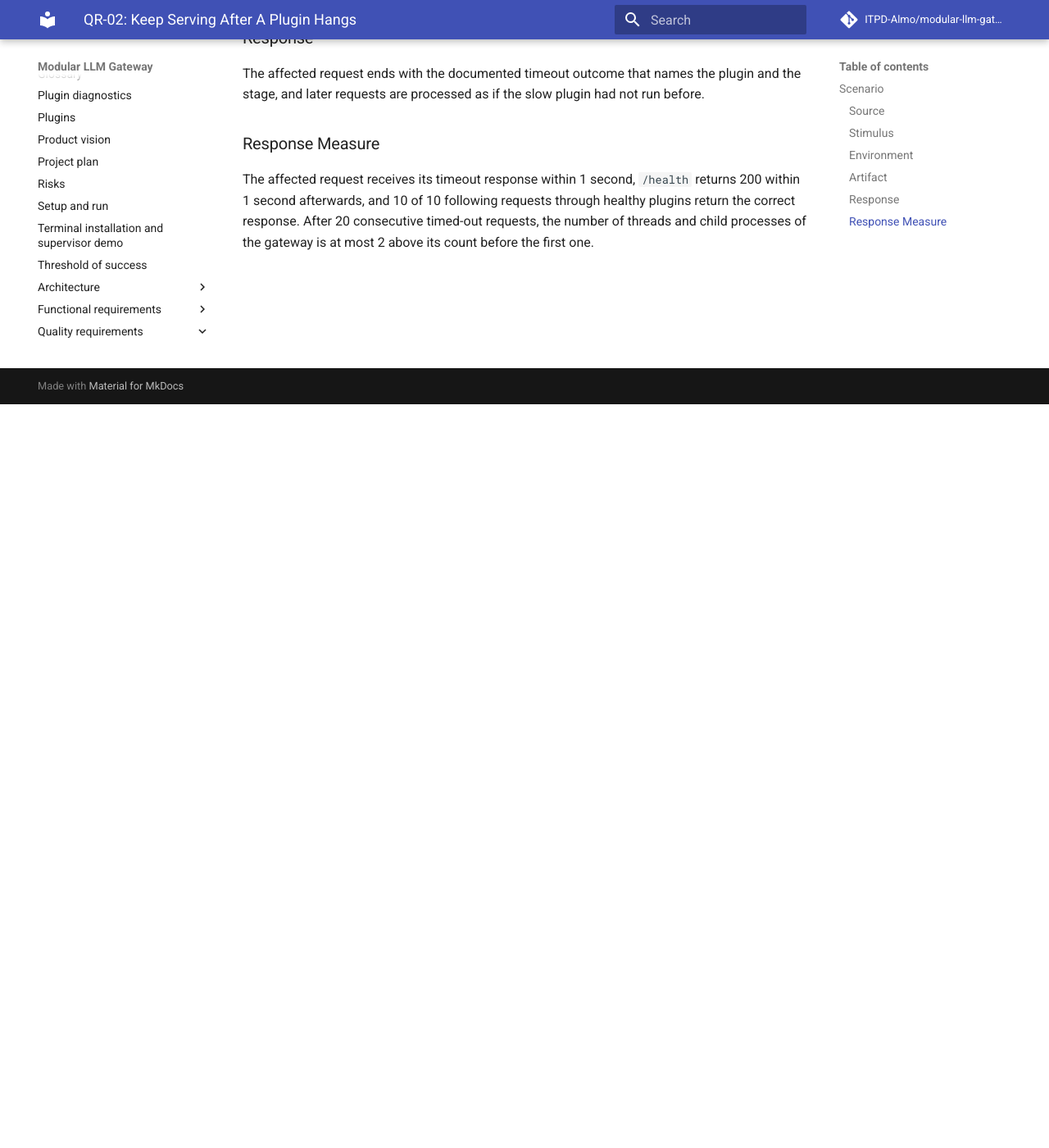
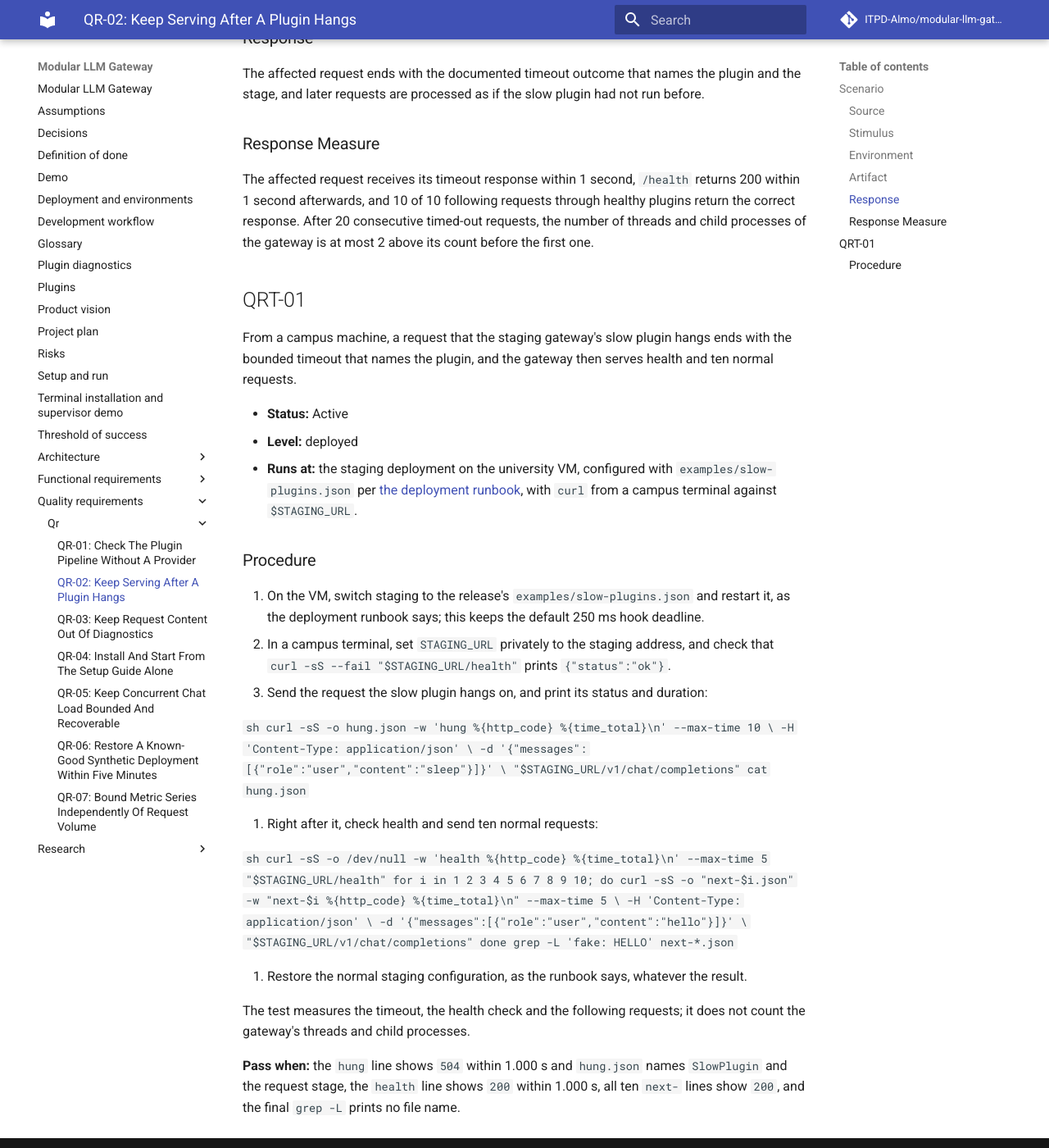
Before and after one commit to ITPD-Almo/modular-llm-gateway, an MkDocs documentation site: the page built from docs/quality-requirements/qr/QR-02.md, in a window 1280 px wide and 1400 px high, scrolled down 907 px. Shown: the whole window at 82% size. Built offline with MkDocs 1.6.1 and Material for MkDocs 9.7.7, drawn with Linux system fonts in a browser that asks for light colours; comment, search, counter and statistics services are not loaded.

Commit message:
Add QRT-01 to QR-01 and QR-02 and name the CI checks in the DoD

````diff
--- a/docs/quality-requirements/qr/QR-02.md
+++ b/docs/quality-requirements/qr/QR-02.md
@@ -33,3 +33,44 @@
 ### Response Measure
 
 The affected request receives its timeout response within 1 second, `/health` returns 200 within 1 second afterwards, and 10 of 10 following requests through healthy plugins return the correct response. After 20 consecutive timed-out requests, the number of threads and child processes of the gateway is at most 2 above its count before the first one.
+
+## QRT-01
+
+From a campus machine, a request that the staging gateway's slow plugin hangs ends with the bounded timeout that names the plugin, and the gateway then serves health and ten normal requests.
+
+- **Status:** Active
+- **Level:** deployed
+- **Runs at:** the staging deployment on the university VM, configured with `examples/slow-plugins.json` per [the deployment runbook](../../deployment.md#staging-verification-and-qr-02), with `curl` from a campus terminal against `$STAGING_URL`.
+
+### Procedure
+
+1. On the VM, switch staging to the release's `examples/slow-plugins.json` and restart it, as the deployment runbook says; this keeps the default 250 ms hook deadline.
+2. In a campus terminal, set `STAGING_URL` privately to the staging address, and check that `curl -sS --fail "$STAGING_URL/health"` prints `{"status":"ok"}`.
+3. Send the request the slow plugin hangs on, and print its status and duration:
+
+   ```sh
+   curl -sS -o hung.json -w 'hung %{http_code} %{time_total}\n' --max-time 10 \
+       -H 'Content-Type: application/json' \
+       -d '{"messages":[{"role":"user","content":"sleep"}]}' \
+       "$STAGING_URL/v1/chat/completions"
+   cat hung.json
+   ```
+
+4. Right after it, check health and send ten normal requests:
+
+   ```sh
+   curl -sS -o /dev/null -w 'health %{http_code} %{time_total}\n' --max-time 5 "$STAGING_URL/health"
+   for i in 1 2 3 4 5 6 7 8 9 10; do
+       curl -sS -o "next-$i.json" -w "next-$i %{http_code} %{time_total}\n" --max-time 5 \
+           -H 'Content-Type: application/json' \
+           -d '{"messages":[{"role":"user","content":"hello"}]}' \
+           "$STAGING_URL/v1/chat/completions"
+   done
+   grep -L 'fake: HELLO' next-*.json
+   ```
+
+5. Restore the normal staging configuration, as the runbook says, whatever the result.
+
+The test measures the timeout, the health check and the following requests; it does not count the gateway's threads and child processes.
+
+**Pass when:** the `hung` line shows `504` within 1.000 s and `hung.json` names `SlowPlugin` and the request stage, the `health` line shows `200` within 1.000 s, all ten `next-` lines show `200`, and the final `grep -L` prints no file name.
````
Also changed, not shown: docs/definition-of-done.md (+1 -1 lines), docs/quality-requirements/qr/QR-01.md (+19 -0 lines).
